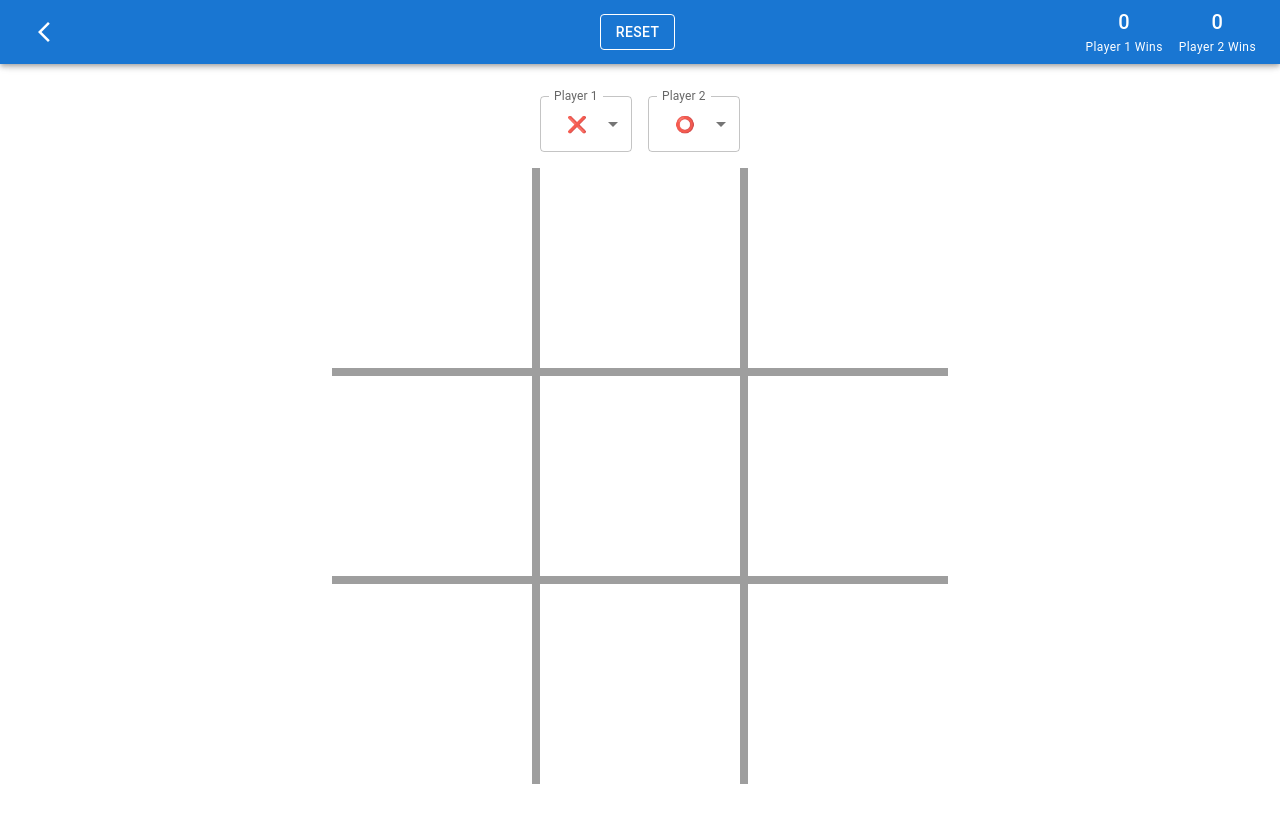
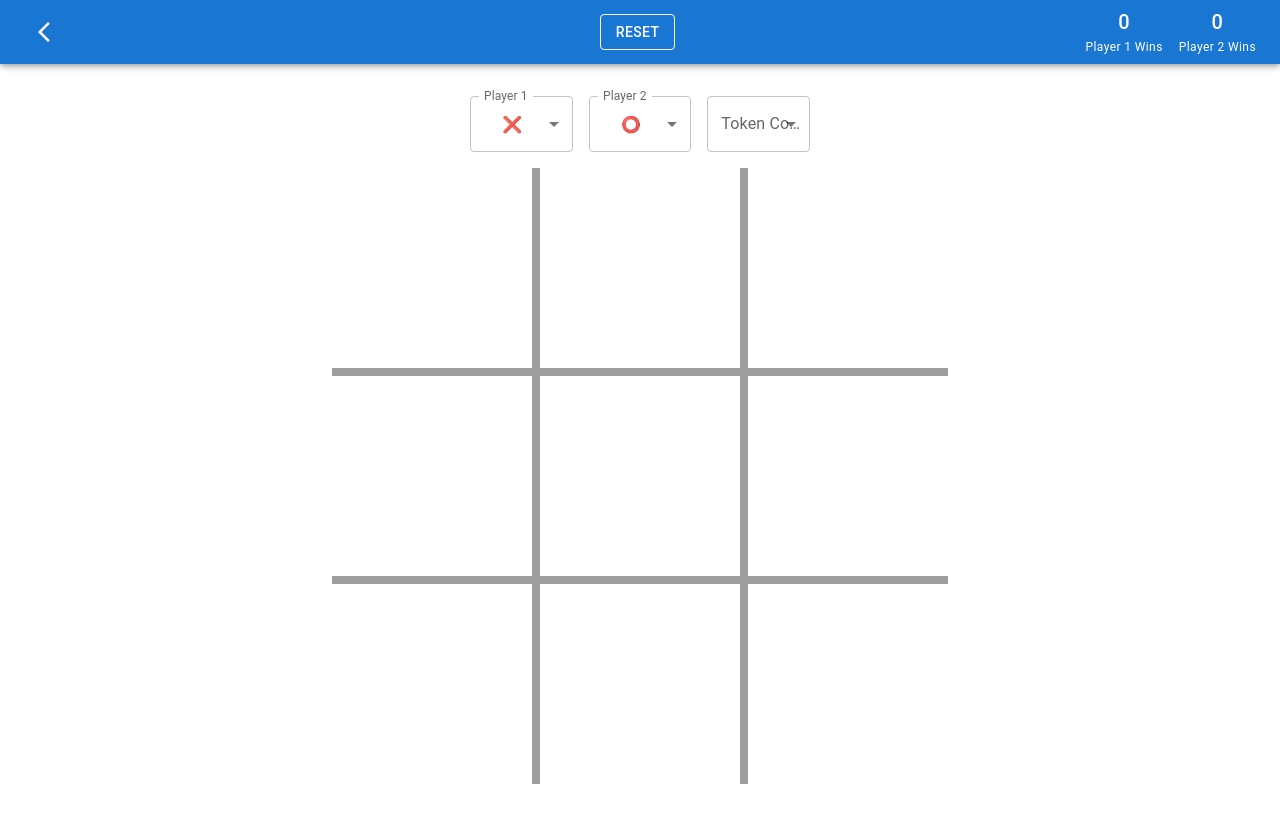
Before and after one commit to mailauki/tic-tac-toe-v2, a Next.js app: page /2_player in a window 1280 px wide. Shown: the top 822 px of the page. Built offline with nearby package versions, Linux system fonts and the light colour scheme.

Commit message:
Add token colors

```diff
--- a/app/components/board.js
+++ b/app/components/board.js
@@ -1,119 +1,11 @@
 import styles from '../page.module.css'
 
+import { Box, Button, Typography } from '@mui/material'
 
-import { Box, Button, ButtonBase, Card, CardActionArea, CardContent, IconButton, Paper } from '@mui/material'
-import { styled } from '@mui/material/styles'
-
-const ImageButton = styled(ButtonBase)(({ theme }) => ({
-  position: 'relative',
-  bgcolor: theme.palette.background.paper,
-  '&:hover': {
-    bgcolor: theme.palette.action.hover
-  },
-}));
-
-export default function Board({ board, handleAddToken, isOver }) {
+export default function Board({ board, handleAddToken, isOver, tokenColor }) {
   return (
-    // <Box className={styles.board}>
-    //   <Box
-    //     className={styles.tile}
-    //     component={Button}
-    //     variant='contained'
-    //     sx={{
-    //       borderRadius: 0,
-    //       boxShadow: 'none',
-    //       '&:hover': {
-    //         boxShadow: 'none',
-    //       }
-    //     }}
-    //   ></Box>
-    //   <Button
-    //     className={styles.tile}
-    //     variant='contained'
-    //     color='background'
-    //     sx={{
-    //       borderRadius: 0,
-    //       boxShadow: 'none',
-    //       '&:hover': {
-    //         boxShadow: 'none',
-    //       }
-    //     }}
-    //   ></Button>
-    //   <Button
-    //     className={styles.tile}
-    //     variant='text'
-    //     sx={{
-    //       borderRadius: 0,
-    //       boxShadow: 'none',
-    //       '&:hover': {
-    //         boxShadow: 'none',
-    //       }
-    //     }}
-    //   ></Button>
-    //   <Button
-    //     className={styles.tile}
-    //     variant='contained'
-    //     color='info'
-    //     sx={{
-    //       borderRadius: 0,
-    //       boxShadow: 'none',
-    //       '&:hover': {
-    //         boxShadow: 'none',
-    //       }
-    //     }}
-    //   ></Button>
-    // </Box>
-    // <Paper className={styles.board} variant='outlined' elevation={1} square>
-    //   <Button
-    //     variant='contained'
-    //     className={styles.tile}
-    //     disableElevation
-    //     sx={{
-    //       borderRadius: 0
-    //     }}
-    //   ></Button>
-    //   <Button className={styles.tile}></Button>
-    //   <Paper className={styles.tile} variant='outlined' square>
-    //     <CardActionArea></CardActionArea>
-    //   </Paper>
-    //   <CardActionArea>
-    //     <Paper className={styles.tile} elevation={0} square>
-    //       <p className={styles.token}>😀</p>
-    //     </Paper>
-    //   </CardActionArea>
-    // </Paper>
     <Box className={styles.board} sx={{ bgcolor: 'text.disabled' }}>
       {board.map((token, index) =>
-        // <CardActionArea
-        //   key={index}
-        //   onClick={() => handleAddToken(index)}
-        //   disabled={isOver}
-        // >
-        //   <Paper className={styles.tile} elevation={0} square>
-        //     <p className={styles.token}>{token.icon}</p>
-        //   </Paper>
-        // </CardActionArea>
-        // <Paper
-        //   key={index}
-        //   className={styles.tile}
-        //   elevation={0}
-        //   square
-        //   component={Button}
-        //   // variant='contained'
-        //   // component={CardActionArea}
-        //   onClick={() => handleAddToken(index)}
-        //   disabled={isOver}
-        //   sx={{
-        //     borderRadius: 0,
-        //     bgcolor: 'background.paper',
-        //     '&:hover': {
-        //       // backgroundColor: 'rgba(0, 0, 0, 0.02)'
-        //       backgroundColor: 'action.hover'
-        //     }
-        //   }}
-        // >
-        //   <p className={styles.token}>{token.icon}</p>
-        // </Paper>
         <Button
           key={index}
           className={styles.tile}
@@ -122,64 +14,24 @@ export default function Board({ board, handleAddToken, isOver }) {
           variant='contained'
           color='tile'
           disableElevation
-          // sx={{ borderRadius: 0, '&:disabled': { bgcolor: '#eee' } }}
           sx={{ borderRadius: 0 }}
         >
-          <p className={styles.token}>{token.icon}</p>
+          <Typography
+            fontSize='8rem'
+            align='center'
+            className='token'
+            sx={{
+              background: tokenColor && tokenColor !== 'none' && token.name !== 'smile' ? `var(--${tokenColor})` : 'transparent',
+              'background-clip': tokenColor && tokenColor !== 'none' && token.name !== 'smile' ? 'text' : 'unset',
+              '-webkit-background-clip': tokenColor && tokenColor !== 'none' && token.name !== 'smile' ? 'text' : 'unset',
+              color: tokenColor && tokenColor !== 'none' && token.name !== 'smile' ? 'transparent' : 'text.primary',
+              '-webkit-text-fill-color': tokenColor && tokenColor !== 'none' && token.name !== 'smile' ? 'transparent' : 'text.primary',
+            }}
+          >
+            {token.icon}
+          </Typography>
         </Button>
-        // <ImageButton key={index} className={styles.tile}>
-        //   <p className={styles.token}>{token.icon}</p>
-        // </ImageButton>
-        // <Card
-        //   key={index}
-        //   className={styles.tile}
-        //   square
-        // >
-        //   <CardActionArea
-        //     onClick={() => handleAddToken(index)}
-        //     disabled={isOver}
-        //     sx={{
-        //       height: '100%'
-        //     }}
-        //   >
-        //     <CardContent>
-        //       <p className={styles.token}>{token.icon}</p>
-        //     </CardContent>
-        //   </CardActionArea>
-        // </Card>
-        // <Button
-        //   key={index}
-        //   variant='contained'
-        //   className={styles.tile}
-        //   onClick={() => handleAddToken(index)}
-        //   disabled={isOver}
-        // >
-        //   <p className={styles.token}>{token.icon}</p>
-        // </Button>
       )}
     </Box>
-    // <Box className={styles.board}>
-    //   {board.map((token, index) =>
-    //     <Box
-    //       key={index}
-    //       component={Button}
-    //       variant='contained'
-    //       // variant='text'
-    //       onClick={() => handleAddToken(index)}
-    //       disabled={isOver}
-    //       className={styles.tile}
-    //       // color='secondary'
-    //       sx={{
-    //         borderRadius: 0,
-    //         boxShadow: 'none',
-    //         '&:hover': {
-    //           boxShadow: 'none',
-    //         }
-    //       }}
-    //     >
-    //       <p className={styles.token}>{token.icon}</p>
-    //     </Box>
-    //   )}
-    // </Box>
   )
 }
--- a/app/components/tokenSelect.js
+++ b/app/components/tokenSelect.js
@@ -2,15 +2,17 @@ import { tokens } from '../utils/tokens'
 
 import { FormControl, InputLabel, MenuItem, Select, Stack } from '@mui/material'
 
-export default function TokenSelect({ token1, token2, handleToken1Select, handleToken2Select, isOver, pathname }) {
+export default function TokenSelect({ token1, token2, handleToken1Select, handleToken2Select, isOver, pathname, tokenColor, handleTokenColor }) {
   const p1Label = pathname === "/1_player" ? "You" : "Player 1"
   const p2Label = pathname === "/1_player" ? "Opponent" : "Player 2"
+
+  const colors = ["none", "blue-green", "orange-pink", "yellow", "coral", "teal", "red"]
 
   return (
     <Stack
       spacing={2}
       direction='row'
-      width='200px'
+      width={340}
       sx={{ mb: 2, textAlign: 'center' }}
     >
       <FormControl fullWidth disabled={isOver}>
@@ -58,6 +60,27 @@ export default function TokenSelect({ token1, token2, handleToken1Select, handle
           )}
         </Select>
       </FormControl>
+
+      <FormControl fullWidth disabled={isOver}>
+        <InputLabel id="token-2-select-label">Token Color</InputLabel>
+        <Select
+          value={tokenColor}
+          onChange={handleTokenColor}
+          label='TokenColor'
+        >
+          {colors.map((color) =>
+            <MenuItem
+              key={`${color}`}
+              value={color}
+              sx={{
+                justifyContent: 'center'
+              }}
+            >
+              {color}
+            </MenuItem>
+          )}
+        </Select>
+      </FormControl>
     </Stack>
   )
 }
--- a/app/globals.css
+++ b/app/globals.css
@@ -4,6 +4,15 @@
   --font-mono: ui-monospace, Menlo, Monaco, 'Cascadia Mono', 'Segoe UI Mono',
     'Roboto Mono', 'Oxygen Mono', 'Ubuntu Monospace', 'Source Code Pro',
     'Fira Mono', 'Droid Sans Mono', 'Courier New', monospace;
+
+
+  --blue-green: linear-gradient(45deg, cornflowerblue 25%, yellowgreen);
+  --orange-pink: linear-gradient(45deg, orange 25%, hotpink);
+  --coral: coral;
+  --purple: blueviolet;
+  --teal: teal;
+  --yellow: rgb(255, 212, 0);
+  --red: rgb(212, 0, 0);
 
   --foreground-rgb: 0, 0, 0;
   --background-start-rgb: 214, 219, 220;
@@ -73,7 +82,7 @@
   }
 }
 
-* {
+/* * {
   box-sizing: border-box;
   padding: 0;
   margin: 0;
@@ -104,4 +113,4 @@ a {
   html {
     color-scheme: dark;
   }
-}
+} */
--- a/app/layout.js
+++ b/app/layout.js
@@ -1,4 +1,4 @@
-// import './globals.css'
+import './globals.css'
 import { Inter } from 'next/font/google'
 
 import { Container, CssBaseline } from '@mui/material'
--- a/app/page.module.css
+++ b/app/page.module.css
@@ -34,20 +34,27 @@
 }
 
 .token_color_clip {
-  /* background: #EEE; */
-  /* background: linear-gradient(45deg, cornflowerblue 25%, yellowgreen); */
+  /* background: #555; */
   background-clip: text;
+  -webkit-background-clip: text;
   color: transparent;
-  -webkit-background-clip: text;
   -webkit-text-fill-color: transparent;
 }
 
 .blue_green {
   background: linear-gradient(45deg, cornflowerblue 25%, yellowgreen);
+  background-clip: text;
+  -webkit-background-clip: text;
+  color: transparent;
+  -webkit-text-fill-color: transparent;
 }
 
 .orange_pink {
   background: linear-gradient(45deg, orange 25%, hotpink);
+  background-clip: text;
+  -webkit-background-clip: text;
+  color: transparent;
+  -webkit-text-fill-color: transparent;
 }
 
 .center {
--- a/app/utils/game.js
+++ b/app/utils/game.js
@@ -19,6 +19,8 @@ export default function Game() {
 
   const [token1, setToken1] = useState(tokens[1])
   const [token2, setToken2] = useState(tokens[2])
+
+  const [tokenColor, setTokenColor] = useState(null)
 
   const [alert, setAlert] = useState(null)
 
@@ -55,6 +57,11 @@ export default function Game() {
     const updateTokens = board.map(token => token === token2 ? newToken : token);
     setBoard(updateTokens);
     setToken2(tokens.find((token) => token.name === event.target.value));
+  }
+
+  function handleTokenColor(event) {
+    // console.log(event.target.value)
+    setTokenColor(event.target.value)
   }
 
   function handleAddToken(index) {
@@ -192,11 +199,14 @@ export default function Game() {
         handleToken2Select={handleToken2Select}
         isOver={isOver}
         pathname={pathname}
+        tokenColor={tokenColor}
+        handleTokenColor={handleTokenColor}
       />
       <Board
         board={board}
         handleAddToken={handleAddToken}
         isOver={isOver}
+        tokenColor={tokenColor}
       />
       <Alert
         alert={alert}
```
